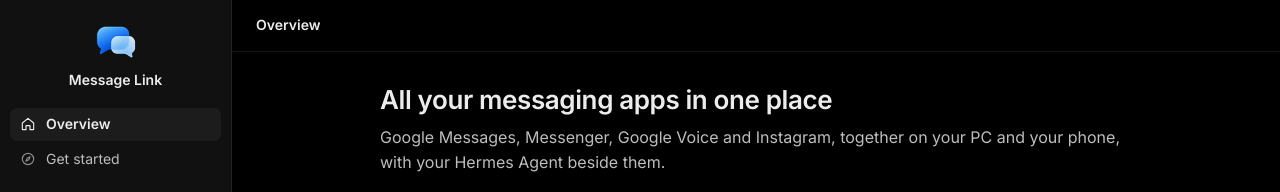
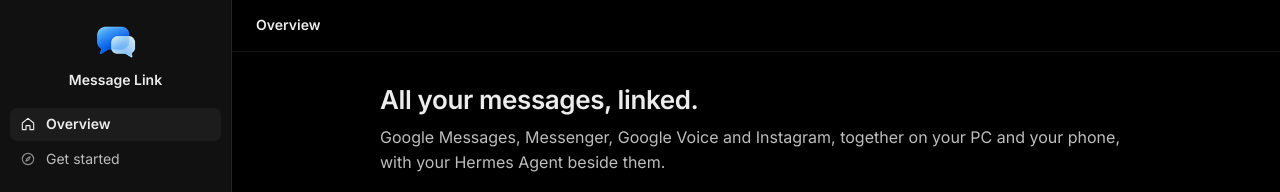
Before and after one commit to wrenchware/message-link, a plain HTML site: page index.html in a window 1280 px wide. Shown: the top 192 px of the page. Drawn offline with Linux system fonts and the light colour scheme.

Commit message:
The tag line is All your messages, linked., in the overview's heading and title

```diff
--- a/index.html
+++ b/index.html
@@ -3,7 +3,7 @@
 <head>
 <meta charset="utf-8">
 <meta name="viewport" content="width=device-width, initial-scale=1">
-<title>Message Link: all your messaging apps in one place</title>
+<title>Message Link: all your messages, linked</title>
 <meta name="description" content="Message Link puts Google Messages, Messenger, Google Voice and Instagram in one place, in a native Windows app and an Android app. Your accounts stay on your own PC or your own server.">
 <link rel="icon" href="assets/icon-32.png" sizes="32x32" type="image/png">
 <link rel="apple-touch-icon" href="assets/icon-192.png">
@@ -35,7 +35,7 @@
 <header class="top"><p><span class="here">Overview</span></p></header>
 
 <main>
-  <h1>All your messaging apps in one place</h1>
+  <h1>All your messages, linked.</h1>
   <p class="lead">Google Messages, Messenger, Google Voice and Instagram, together on your PC and your phone, with your Hermes Agent beside them.</p>
   <p class="status">Message Link isn't public yet. The guides below show how setup goes; <a href="#downloads">downloads</a> come with the first release.</p>
   <p>Message Link is a native app for Windows 11, and there is an Android app too. It talks to each service directly, the same way the service's own app or website does. Your accounts are signed in on a Message Link Server you run yourself, on your PC or at home, not in anyone else's cloud.</p>
```
